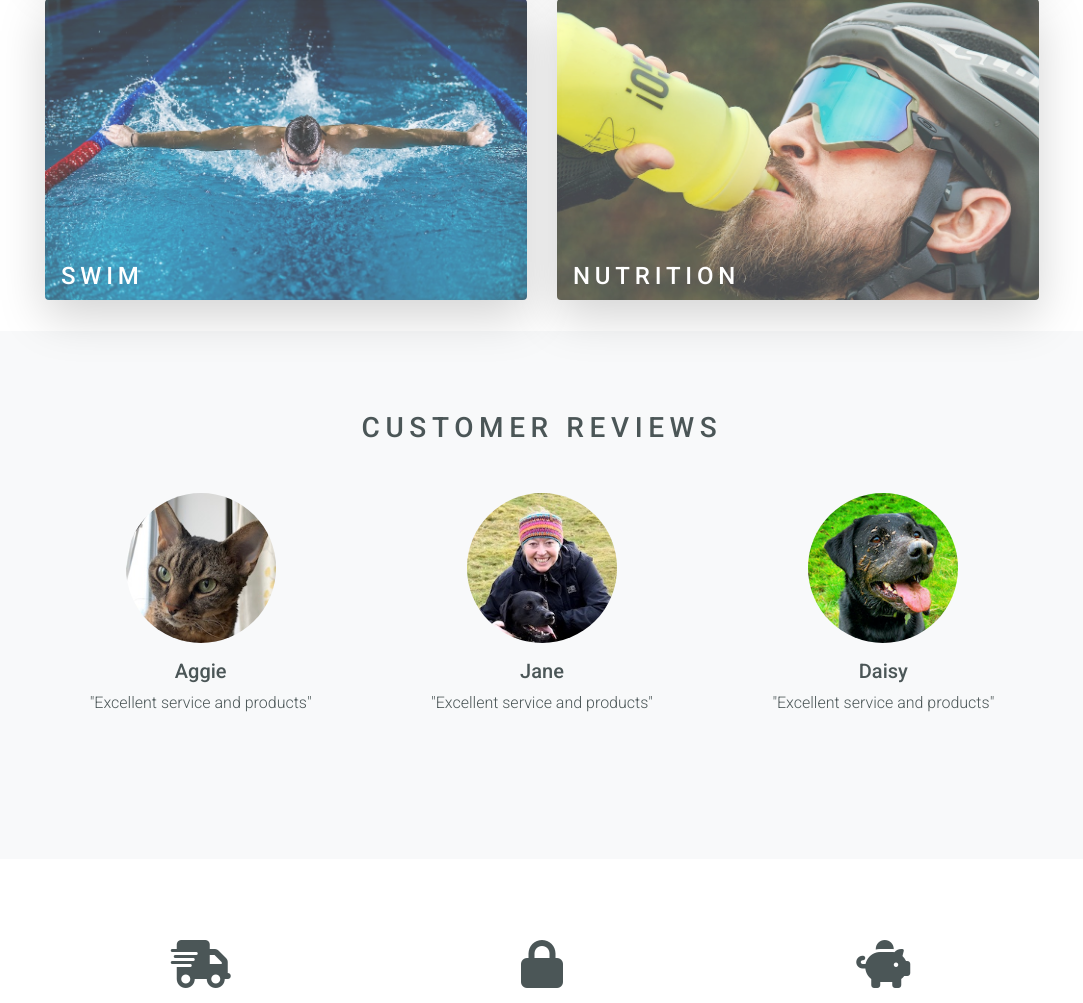
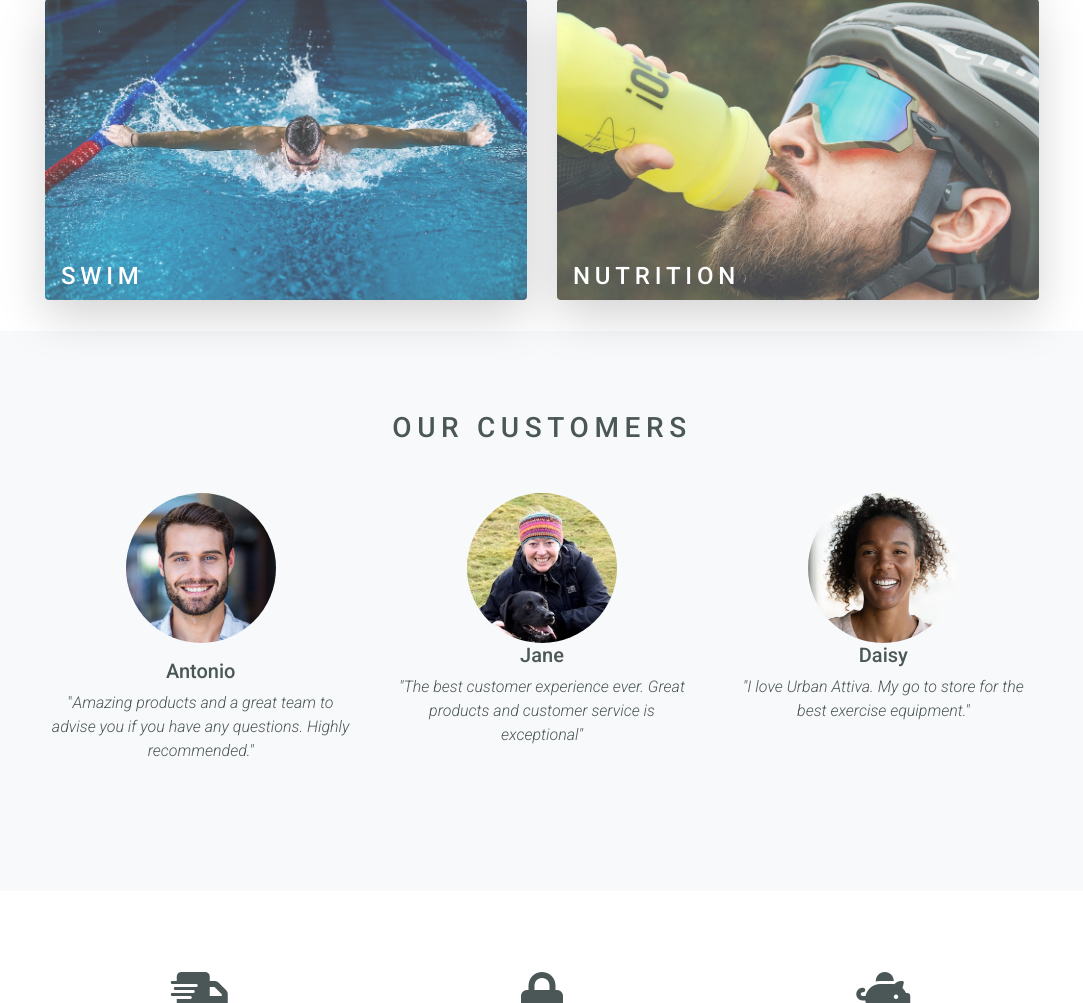
Before and after one commit to Matty-El/urban-attiva, a Django app: page / in a window 1280 px wide. Shown: the part 1198-2201 px from the top of the page, without its empty margins (98-1181 px from the left). Run offline with Django 3.2, Linux system fonts and the light colour scheme; parts of the project's set-up code (start-up, migrations or seed data) failed here and were passed over; some libraries are stand-ins or nearby versions.

Commit message:
Add new customer images and reviews

```diff
--- a/home/templates/home/index.html
+++ b/home/templates/home/index.html
@@ -93,29 +93,29 @@
 
 <section class="customer-reviews text-center bg-light">
     <div class="container">
-        <h3 class="mb-5 text-uppercase">Customer Reviews</h3>
+        <h3 class="mb-5 text-uppercase">Our Customers</h3>
         <div class="row">
             <div class="col-md-4">
                 <div class="mx-auto pb-5 mb-lg-0">
-                    <img class="img-fluid rounded-circle mb-3" src="{% static 'images/aggie.jpeg' %}" alt="Aggie" />
-                    <h5>Aggie</h5>
-                    <p class="font-weight-light mb-3">"Excellent service and products"</p>
+                    <img class="img-fluid rounded-circle mb-3" src="{% static 'images/review-1.jpeg' %}" alt="Aggie" />
+                    <h5>Antonio</h5>
+                    <p class="font-weight-light customer-message">"<i>Amazing products and a great team to advise you if you have any questions. Highly recommended."</i></p>
                 </div>
             </div>
             <div class="col-md-4">
                 <div class="mx-auto pb-5 mb-lg-0">
-                    <img class="img-fluid rounded-circle mb-3" src="{% static 'images/jane-with-daisy.JPG' %}"
+                    <img class="img-fluid rounded-circle" src="{% static 'images/jane-with-daisy.JPG' %}"
                         alt="Jane" />
                     <h5>Jane</h5>
-                    <p class="font-weight-light">"Excellent service and products"</p>
+                    <p class="font-weight-light customer-message"><i>"The best customer experience ever. Great products and customer service is exceptional"</i></p>
                 </div>
             </div>
             <div class="col-md-4">
                 <div class="mx-auto pb-5 mb-lg-0">
-                    <img class="img-fluid rounded-circle mb-3"
-                        src="{% static 'images/daisy-muddy-face-cropped-200.jpeg' %}" alt="Daisy" />
+                    <img class="img-fluid rounded-circle"
+                        src="{% static 'images/review-2.jpeg' %}" alt="Daisy" />
                     <h5>Daisy</h5>
-                    <p class="font-weight-light">"Excellent service and products"</p>
+                    <p class="font-weight-light customer-message"><i>"I love Urban Attiva. My go to store for the best exercise equipment."</i></p>
                 </div>
             </div>
         </div>
--- a/static/css/base.css
+++ b/static/css/base.css
@@ -428,6 +428,11 @@ background-repeat: no-repeat;
     padding-bottom: 5rem;
 }
 
+.customer-message {
+  max-width: 300px;
+  margin: auto;
+}
+
 .customer-reviews img {
   max-width: 150px;
   max-height: 150px;
@@ -591,6 +596,7 @@ input[name=q]::placeholder {
 .message-container {
     position: absolute;
     top: 72px;
+    right: 150px;
     z-index: 99999999999;
 }
 
@@ -663,7 +669,7 @@ input[name=q]::placeholder {
   }
 
 /* Move shop now button on smaller devices */
-@media (max-width: 500px) {
+@media (max-width: 576px) {
   .header-font {
     margin-bottom: 150px !important;
   }
--- a/templates/allauth/account/email/email_confirmation_message.txt
+++ b/templates/allauth/account/email/email_confirmation_message.txt
@@ -1,4 +1,4 @@
-{% load account %}{% user_display user as user_display %}{% load i18n %}{% autoescape off %}{% blocktrans with site_name=current_site.name site_domain=current_site.domain %}Hello from {{ site_name }}!
+{% load account %}{% user_display user as user_display %}{% load i18n %}{% autoescape off %}{% blocktrans with site_name=current_site.name site_domain=current_site.domain %}Hello from Urban Attiva
 
 You're receiving this email because user {{ user_display }} has provided this email address to verify their account.
 
```
Also changed, not shown: static/images/review-1.jpeg (added), static/images/review-2.jpeg (added), static/images/review-3.jpeg (added).
